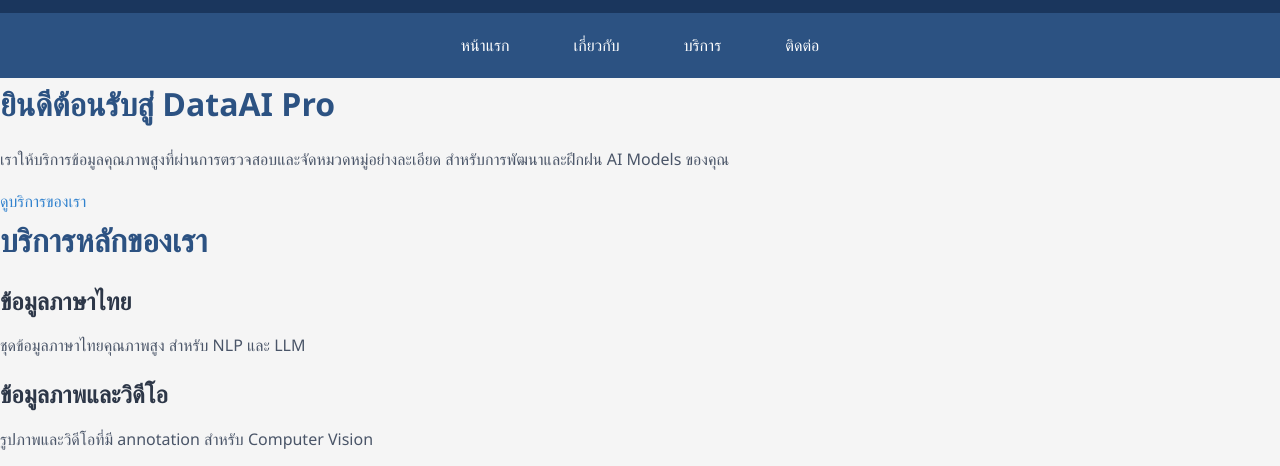
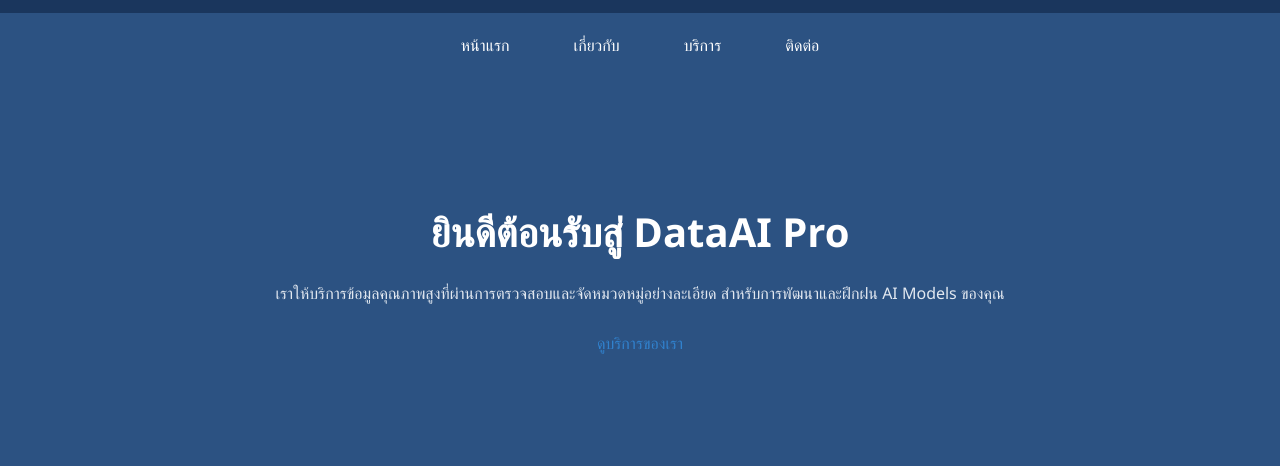
Before and after one commit to 67160003-Chutiphon/my-business-webV2, a plain HTML site: page index.html in a window 1280 px wide. Shown: the part 189-655 px from the top of the page. Drawn offline with Linux system fonts and the light colour scheme.

Commit message:
Add hero section and card component styles with hover effects

```diff
--- a/css/styles.css
+++ b/css/styles.css
@@ -143,3 +143,68 @@ nav ul li a:hover {
     background-color: #3182ce;
     text-decoration: none;
 }
+
+/* ========================
+   COMPONENTS - HERO SECTION
+   ======================== */
+.hero,
+section:first-of-type {
+    background-color: #2c5282;
+    color: white;
+    padding: 4rem 1.25rem;
+    text-align: center;
+    min-height: 50vh;
+    display: flex;
+    flex-direction: column;
+    justify-content: center;
+    align-items: center;
+}
+
+.hero h2,
+section:first-of-type h2 {
+    color: white;
+    font-size: 2.5rem;
+    margin-bottom: 1rem;
+}
+
+.hero p,
+section:first-of-type p {
+    color: #e2e8f0;
+    max-width: 800px;
+    margin: 0 auto 1.5rem;
+}
+
+.hero a {
+    display: inline-block;
+    background-color: #48bb78;
+    color: white;
+    padding: 0.75rem 2rem;
+    border-radius: 0.5rem;
+    text-decoration: none;
+    transition: all 0.3s ease;
+}
+
+.hero a:hover {
+    background-color: #38a169;
+    transform: translateY(-2px);
+}
+
+/* ========================
+   COMPONENTS - CARD
+   ======================== */
+.card,
+article {
+    background-color: white;
+    padding: 1.5rem;
+    margin: 1rem 0;
+    border: 1px solid #e2e8f0;
+    border-radius: 0.5rem;
+    box-shadow: 0 2px 8px rgba(0, 0, 0, 0.1);
+    transition: all 0.3s ease;
+}
+
+.card:hover,
+article:hover {
+    box-shadow: 0 4px 12px rgba(0, 0, 0, 0.15);
+    transform: translateY(-2px);
+}
```
